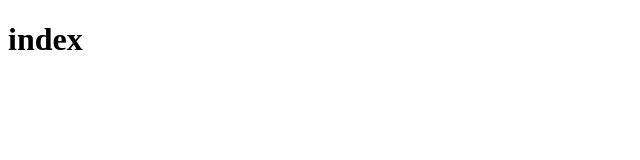
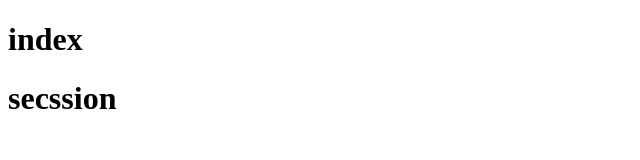
Before and after one commit to TrungkevinIT/demo_github, a plain HTML site: page index.html in a window 1280 px wide. Shown: the whole page, without its empty margins (0-640 px from the left). Drawn offline with Linux system fonts and the light colour scheme.

Commit message:
lan thu 02

```diff
--- a/index.html
+++ b/index.html
@@ -7,5 +7,6 @@
 </head>
 <body>
     <h1>index</h1>
+    <h1>secssion</h1>
 </body>
 </html>
```
